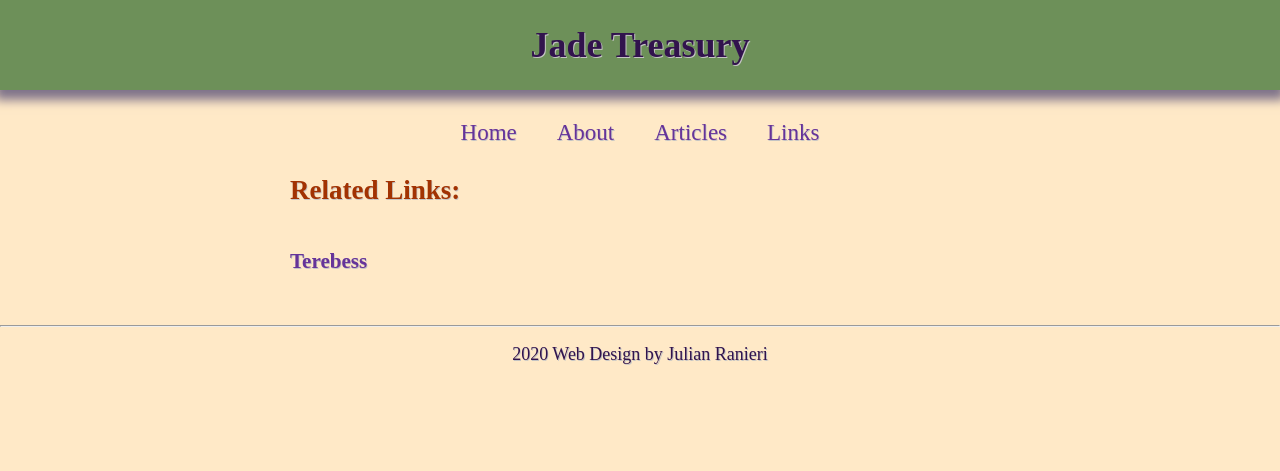
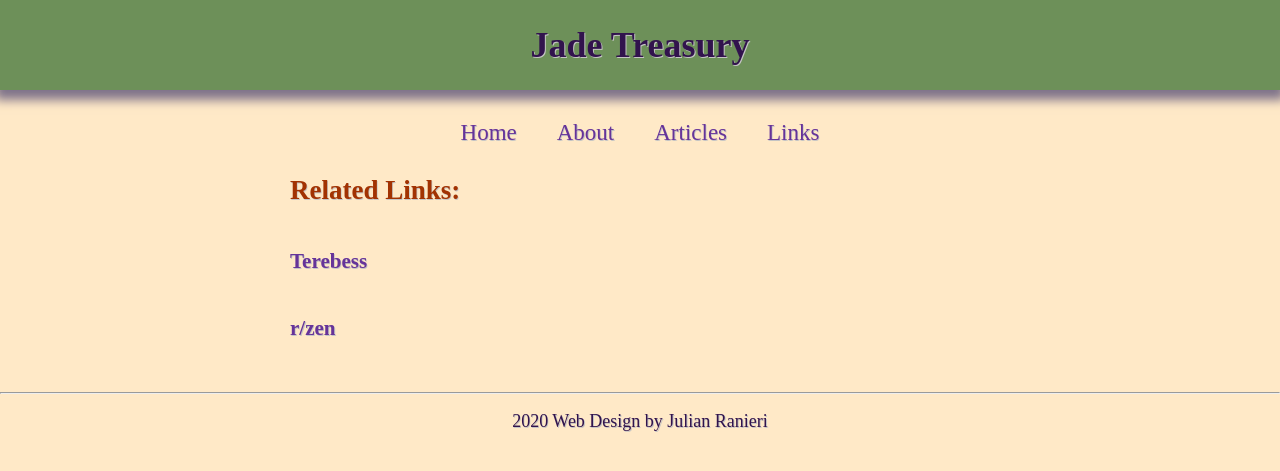
Before and after one commit to royalsaltmerchant/jadetreasury, a Jekyll site: the page built from links.html, in a window 1280 px wide. Shown: the top 471 px of the page. Built offline with Jekyll 4.4.1, drawn with Linux system fonts in a browser that asks for light colours; some web fonts are replaced.

Commit message:
added reddit

```diff
--- a/links.html
+++ b/links.html
@@ -5,4 +5,5 @@ layout: default
 <div class="section-one">
     <h2>Related Links:</h2>
     <a href="http://terebess.hu/zen/index.html"><h3>Terebess</h3></a>
+    <a href="https://www.reddit.com/r/zen"><h3>r/zen</h3></a>
     </div>
```
